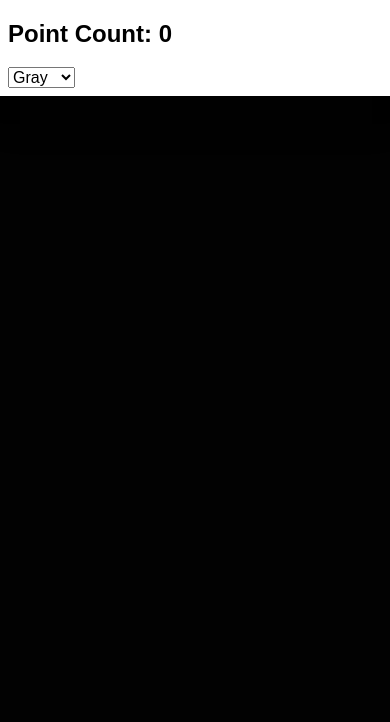
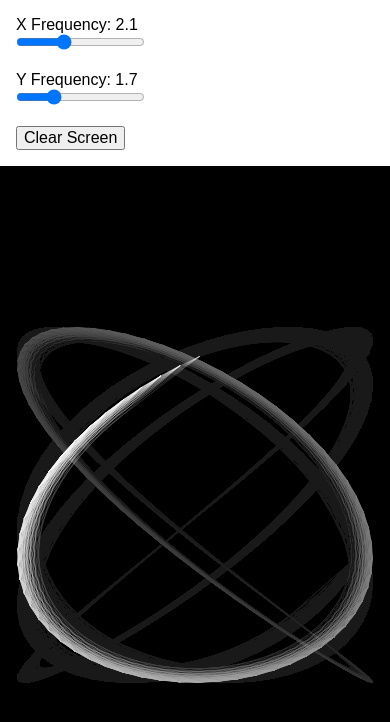
Before and after one commit to Creative-Coding-The-Hard-Way/react-p5-typescript-starter, a React app: page / in a window 390 px wide. Shown: the top 722 px of the page. Built offline with nearby package versions, Linux system fonts and the light colour scheme; the HTML template or start-up script is replaced by a standard one.

Commit message:
update grid logic and make the sketch do something interesting

```diff
--- a/lib/sketch.tsx
+++ b/lib/sketch.tsx
@@ -47,7 +47,9 @@ class Sketch extends React.Component<SketchProps, SketchState> {
     let root = this.root!;
 
     this.p5_sketch = new P5((p5: P5) => {
-      this.observer = new ResizeObserver(() => (this.needsResize = true));
+      this.observer = new ResizeObserver(() => {
+        this.needsResize = true;
+      });
       this.observer.observe(root);
 
       p5.preload = impl.preload.bind(impl, p5);
@@ -59,6 +61,7 @@ class Sketch extends React.Component<SketchProps, SketchState> {
         if (this.needsResize) {
           this.needsResize = false;
           let [w, h] = [root.clientWidth, root.clientHeight];
+          console.log("resize", w, h);
           p5.resizeCanvas(w, h);
           if (impl.canvasResized) {
             impl.canvasResized(p5, w, h);
--- a/src/index.module.css
+++ b/src/index.module.css
@@ -1,4 +1,5 @@
 .mainAppDisplay {
+  display: block;
   position: fixed;
   width: 100vw;
   height: 100vh;
@@ -7,32 +8,43 @@
 
   display: grid;
   grid-template-columns: auto 1fr 1fr 1fr 1fr 1fr;
-  grid-template-rows: 1fr 1fr 1fr;
+  grid-template-rows: 100%;
   gap: 0px 0px;
-  grid-template-areas:
-    "controlArea sketchArea sketchArea sketchArea sketchArea sketchArea"
-    "controlArea sketchArea sketchArea sketchArea sketchArea sketchArea"
-    "controlArea sketchArea sketchArea sketchArea sketchArea sketchArea";
+  grid-template-areas: "controlArea sketchArea sketchArea sketchArea sketchArea sketchArea";
 }
 
 .sketchArea {
+  display: table-cell;
   grid-area: sketchArea;
+  width: 100%;
+  height: 100%;
+  max-width: 100%;
+  max-height: 100%;
 }
 
 .controlPanelArea {
   grid-area: controlArea;
   background: white;
   box-shadow: 0 19px 38px rgba(0, 0, 0, 0.3), 0 15px 12px rgba(0, 0, 0, 0.22);
-  padding: 0.5rem;
-  padding-top: 0rem;
+  padding: 1rem;
   font-family: sans-serif;
   min-width: 20ch;
 }
 
+.controlPanelArea div {
+  padding-bottom: 1rem;
+}
+
 @media (max-width: 1000px) {
   .mainAppDisplay {
+    position: fixed;
+    width: 100vw;
+    height: 100vh;
+    max-width: 100%;
+    max-height: 100%;
+
     display: grid;
-    grid-template-columns: 1fr;
+    grid-template-columns: 100%;
     grid-template-rows: auto 1fr 1fr 1fr 1fr 1fr 1fr;
     gap: 0px 0px;
     grid-template-areas:
@@ -44,4 +56,12 @@
       "sketchArea"
       "sketchArea";
   }
+
+  .sketchArea {
+    grid-area: sketchArea;
+    width: 100%;
+    height: 100%;
+    max-width: 100%;
+    max-height: 100%;
+  }
 }
--- a/src/index.tsx
+++ b/src/index.tsx
@@ -4,7 +4,7 @@ import React from "react";
 import { createRoot } from "react-dom/client";
 import Sketch from "../lib/sketch";
 import * as appCssClasses from "./index.module.css";
-import MySketch, { store, BackgroundColor } from "./sketch";
+import MySketch, { store } from "./sketch";
 import { useSnapshot } from "valtio";
 
 function App() {
@@ -17,17 +17,39 @@ function App() {
         renderer="p2d"
       ></Sketch>
       <div className={appCssClasses.controlPanelArea}>
-        <h2>Point Count: {snap.pointCount}</h2>
-        <select
-          value={snap.background}
-          onChange={(event) => {
-            store.background = event.target.value as BackgroundColor;
-          }}
-        >
-          <option value="green">Green</option>
-          <option value="blue">Blue</option>
-          <option value="gray">Gray</option>
-        </select>
+        <div>
+          <label htmlFor="xFrequency">X Frequency: {snap.xFrequency}</label>
+          <br />
+          <input
+            type="range"
+            name="volume"
+            value={snap.xFrequency}
+            min="0.5"
+            max="5"
+            step="0.2"
+            onChange={(event) => {
+              store.xFrequency = parseFloat(event.target.value);
+            }}
+          />
+        </div>
+
+        <div>
+          <label htmlFor="yFrequency">Y Frequency: {snap.yFrequency}</label>
+          <br />
+          <input
+            type="range"
+            name="volume"
+            value={snap.yFrequency}
+            min="0.5"
+            max="5"
+            step="0.2"
+            onChange={(event) => {
+              store.yFrequency = parseFloat(event.target.value);
+            }}
+          />
+        </div>
+
+        <button onClick={() => (store.needsClear = true)}>Clear Screen</button>
       </div>
     </div>
   );
--- a/src/sketch.ts
+++ b/src/sketch.ts
@@ -3,39 +3,66 @@ import P5 from "p5";
 
 import { proxy } from "valtio";
 
-export type BackgroundColor = "gray" | "blue" | "green";
-export const store = proxy<{ pointCount: number; background: BackgroundColor }>(
-  { pointCount: 0, background: "gray" }
-);
+export const store = proxy<{
+  yFrequency: number;
+  xFrequency: number;
+  needsClear: boolean;
+}>({ yFrequency: 1.7, xFrequency: 2.1, needsClear: false });
 
 export default class MySketch extends P5Sketch {
+  radius: number = 100;
   points: { x: number; y: number }[] = [];
 
+  currentPoint(p: P5): { x: number; y: number } {
+    const t = p.millis() / 1000;
+    const xangle = (store.xFrequency * (t * p.TWO_PI)) / 2;
+    const yangle = (store.yFrequency * (t * p.TWO_PI)) / 2;
+    return { x: p.cos(xangle) * this.radius, y: p.sin(yangle) * this.radius };
+  }
+
+  resetPoints(p: P5): void {
+    let point = this.currentPoint(p);
+    this.points = [];
+    for (let i = 0; i < 10; i++) {
+      this.points.push(point);
+    }
+  }
+
+  addPoint(p: P5): void {
+    let point = this.currentPoint(p);
+    this.points.push(point);
+    this.points.shift();
+  }
+
   setup(p: P5): void {
-    p.stroke(255, 255, 255, 15);
+    p.stroke(255, 255, 255, 25);
   }
 
   draw(p: P5): void {
-    p.background(0, 0, 0, 2);
+    if (store.needsClear) {
+      p.background(0, 0, 0, 255);
+      this.resetPoints(p);
+      store.needsClear = false;
+    } else {
+      p.background(0, 0, 0, 5);
+    }
+    this.addPoint(p);
 
-    if (p.mouseIsPressed) {
-      this.points.push({ x: p.mouseX, y: p.mouseY });
-      store.pointCount = this.points.length;
-    }
+    p.translate(p.width / 2, p.height / 2);
 
-    for (let i = 1; i < this.points.length; i++) {
-      let { x: px, y: py } = this.points[i - 1];
-      let { x, y } = this.points[i];
-      p.line(px, py, x, y);
+    for (let i = 0; i < this.points.length; i++) {
+      let start = this.points[i];
+      for (let j = 0; j < this.points.length; j++) {
+        if (i == j) continue;
+        let end = this.points[j];
+        p.line(start.x, start.y, end.x, end.y);
+      }
     }
   }
 
   canvasResized = (p: P5, w: number, h: number) => {
-    p.background(2);
-  };
-
-  mousePressed = (_p: P5) => {
-    this.points = [];
-    store.pointCount = this.points.length;
+    p.background(0);
+    this.radius = p.min(w, h) / 2.2;
+    this.resetPoints(p);
   };
 }
```
